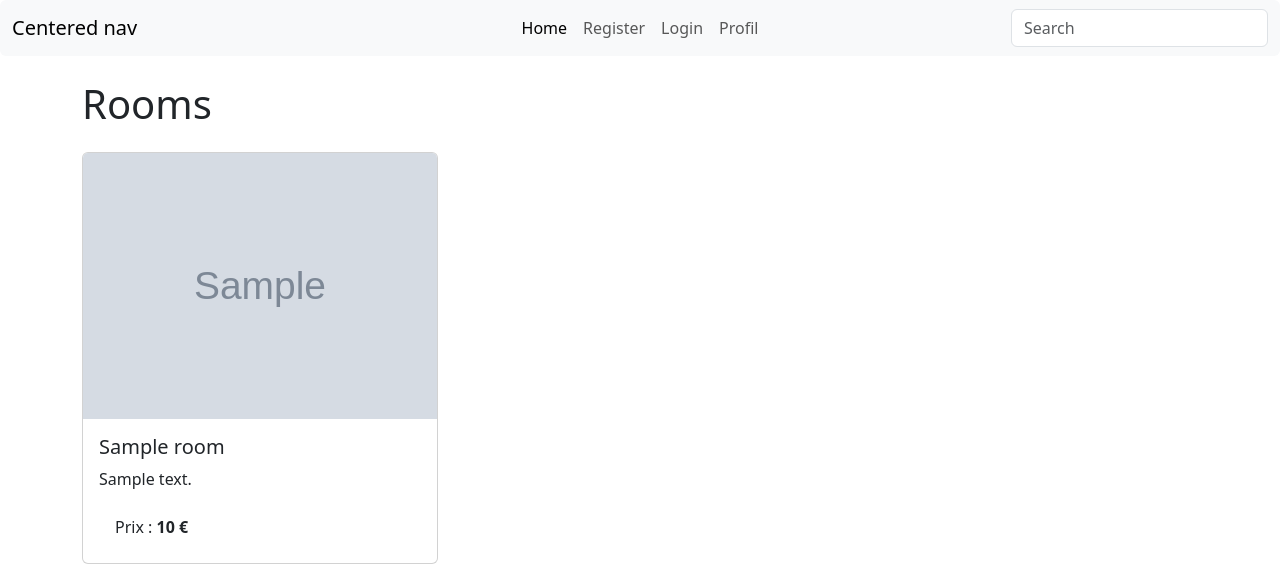
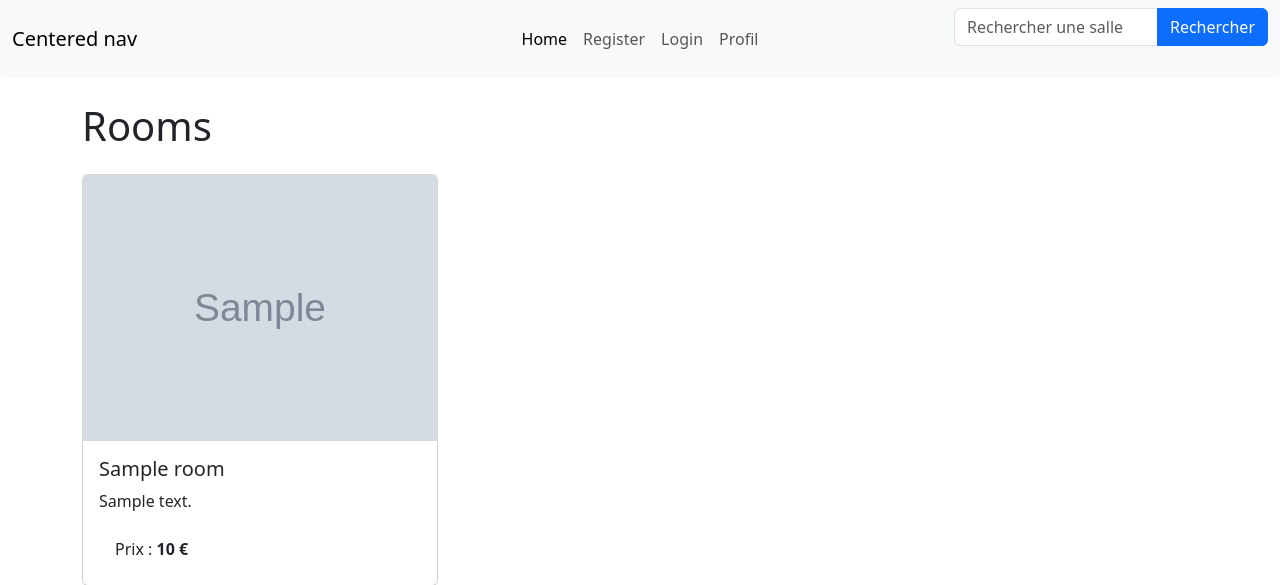
Before and after one commit to Yankhoba92/SpaceTrackr, a Symfony app: template templates/home/index.html.twig in a window 1280 px wide. Shown: the top 585 px of the page. Run offline with Twig, Linux system fonts and the light colour scheme; the template is opened without the code that fills it: most values are stand-ins (such as "Sample title", 1, 10 or a date in 2020); grey boxes marked "Sample" are stand-in pictures; some libraries are stand-ins or nearby versions.

Commit message:
🔨 Mise en place de la barre de rechcherche par title

```diff
--- a/templates/base.html.twig
+++ b/templates/base.html.twig
@@ -16,9 +16,6 @@
 		{% endblock %}
 
 		{% block javascripts %}
-			{# {% block importmap %}
-				{{ importmap('app') }}
-			{% endblock %} #}
 			<script src="https://cdn.jsdelivr.net/npm/bootstrap@5.3.2/dist/js/bootstrap.bundle.min.js" integrity="sha384-C6RzsynM9kWDrMNeT87bh95OGNyZPhcTNXj1NW7RuBCsyN/o0jlpcV8Qyq46cDfL" crossorigin="anonymous"></script>
 		{% endblock %}
 	</head>
@@ -46,8 +43,11 @@
 						</li>
 					</ul>
 					<div class="d-lg-flex col-lg-3 justify-content-lg-end">
-						<form role="search">
-							<input class="form-control" type="search" placeholder="Search" aria-label="Search">
+						<form action="{{ path('search_rooms') }}" method="GET" class="mb-4">
+							<div class="input-group">
+								<input type="text" name="query" class="form-control" placeholder="Rechercher une salle">
+								<button type="submit" class="btn btn-primary">Rechercher</button>
+							</div>
 						</form>
 					</div>
 				</div>
```
Also changed, not shown: src/Controller/HomeController.php (+18 -1 lines), src/Repository/RoomRepository.php (+12 -14 lines).
